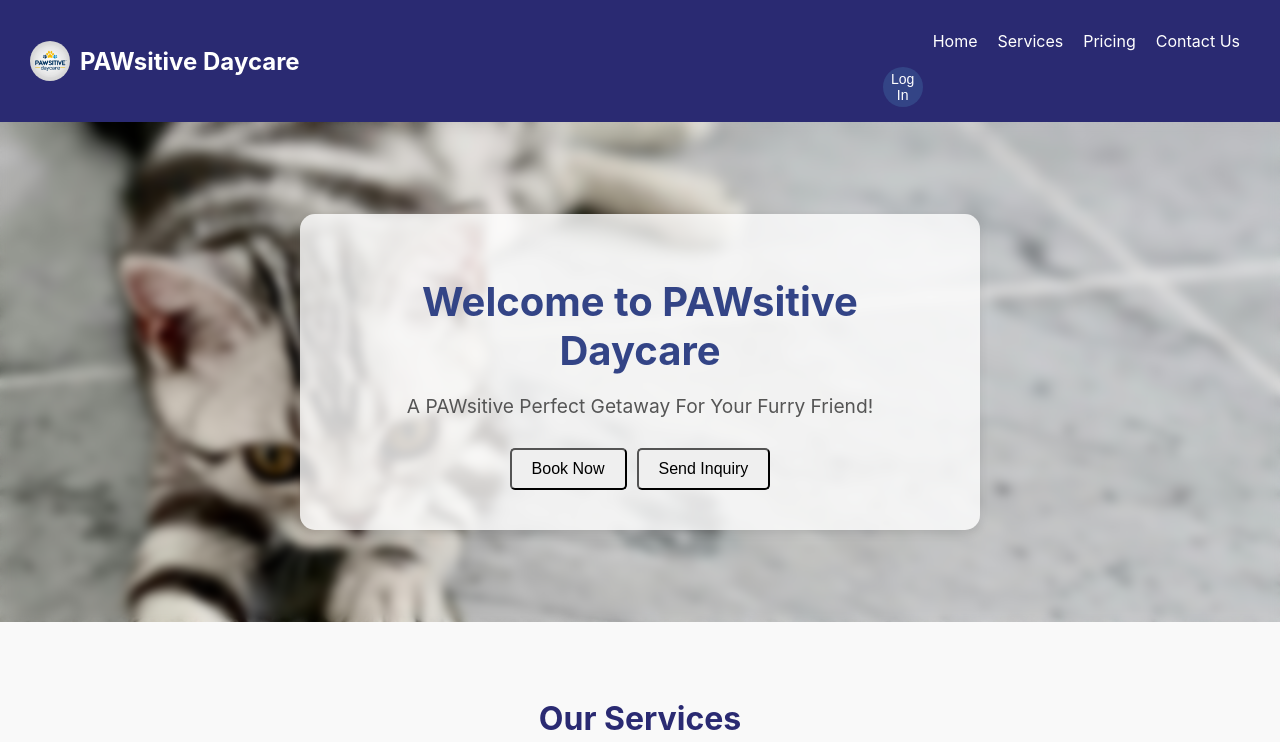
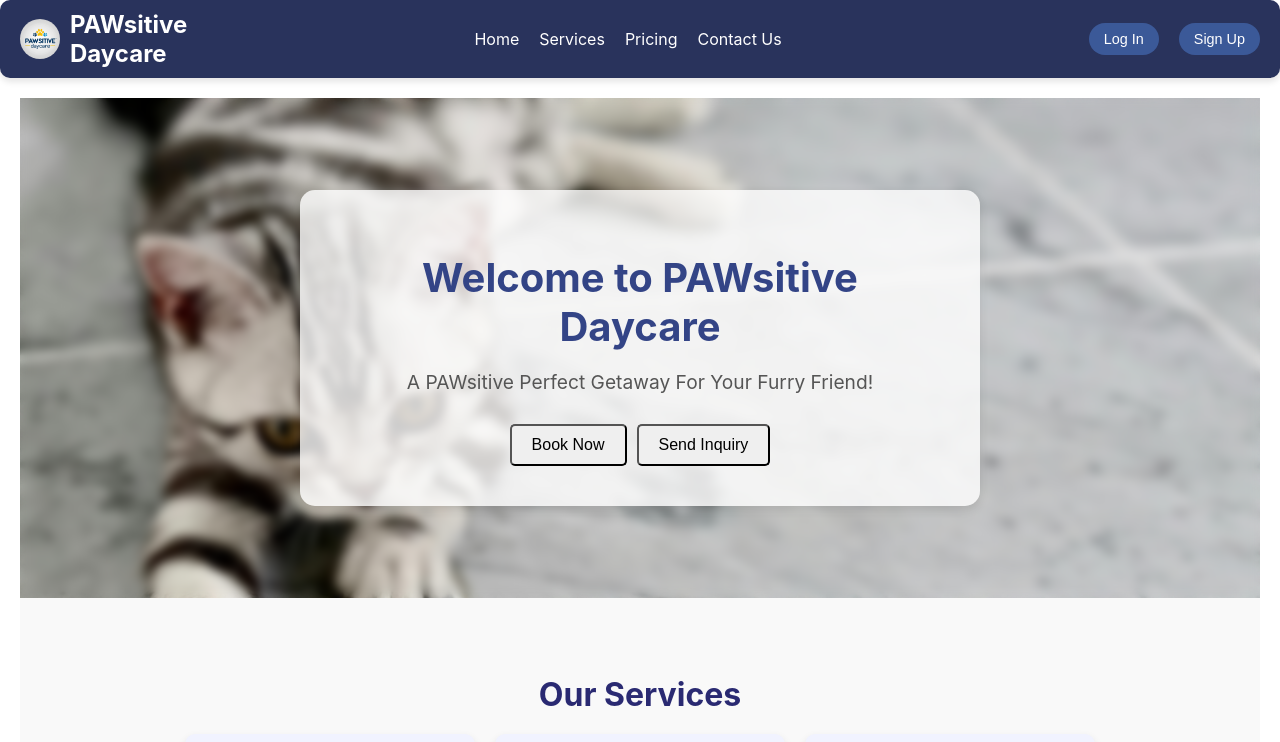
Before and after one commit to pawsitive-daycare/Client, a React (Create React App) app in the folder pawsitivedaycare/: page / in a window 1280 px wide. Shown: the top 742 px of the page. Built offline with nearby package versions, Linux system fonts and the light colour scheme.

Commit message:
cleaned up the navbar and footer

```diff
--- a/pawsitivedaycare/src/App.js
+++ b/pawsitivedaycare/src/App.js
@@ -7,9 +7,9 @@ import "./App.css";
 
 function App() {
     return (
-        <div className="App">
+        <div className="page-container">
             <Navbar />
-            <main>
+            <main className="content">
                 <Hero />
                 <Services />
             </main>
--- a/pawsitivedaycare/src/components/Footer.css
+++ b/pawsitivedaycare/src/components/Footer.css
@@ -1,17 +1,19 @@
 .footer {
-  background-color: #2a2a72;
+  background-color: #29335C;
   color: white;
   text-align: center;
   padding: 20px 10px;
   position: relative;
   margin: 0;
+  box-shadow: 0 4px 6px rgba(0, 0, 0, 0.1);
+  border-radius: 10px;
 }
 
 .social-media {
   display: flex;
   justify-content: center; /* Center the icons horizontally */
   gap: 25px; /* Space between the icons */
-  margin-bottom: 10px;
+  margin-bottom: 0px;
 }
 
 .social-icon {
--- a/pawsitivedaycare/src/components/Navbar.css
+++ b/pawsitivedaycare/src/components/Navbar.css
@@ -2,88 +2,96 @@
     display: flex;
     justify-content: space-between; /* Spread out the content */
     align-items: center; /* Align items vertically */
-    background: #2a2a72;
+    background: #29335C;
     color: white;
-    padding: 15px 30px;
+    padding: 10px 20px;
+    box-shadow: 0 4px 6px rgba(0, 0, 0, 0.1);
+    border-radius: 10px;
   }
 
-  .navbar .menu {
+  /* Links and Button Wrapper */
+.nav-content {
+  display: flex;
+  align-items: center; /* Align links and button vertically */
+  justify-content: flex-end; /* Push links and button to the right */
+  flex: 1; /* Take remaining space after logo */
+}
+
+  .nav-links {
     display: flex;
-    list-style-type: none;
+    list-style: none;
+    gap: 20px; /* Space between links */
     margin: 0;
     padding: 0;
-    gap: 30px; /* Space between the navigation items */
-    flex-grow: 1; /* Allow the menu to take up available space */
+    flex: 1; /* Push the Log In button to the far right */
+    justify-content: center; /* Center the links */
   }
 
-  .navbar .menu li {
-    font-size: 1rem; /* Font size for the navigation items */
+  .nav-links li {
+    display: inline-block;
   }
 
-  .navbar .menu li a {
+  .nav-links li a {
+    text-decoration: none;
     color: white;
-    text-decoration: none;
-    font-weight: 500;
+    font-size: 1rem;
     transition: color 0.3s ease;
   }
 
-  .navbar .cta-buttons {
-    display: flex;
-    align-items: center; /* Align buttons horizontally */
-    gap: 20px; /* Space between the buttons */
+  .nav-links a:hover {
+    color: #ffc107; /* Change color on hover */
   }
 
-  .navbar .menu li a:hover {
-    color: #ff6f61; /* Change color on hover */
-  }
-
-  .nav-links ul {
-    display: flex;
-    list-style: none;
-  }
-
-  .nav-links ul li {
-    margin: 0 10px;
-  }
-
-  .nav-links ul li a {
+  .login-btn {
+    background-color: #3b5998;
     color: white;
-    text-decoration: none;
-  }
-
-  .navbar .cta-buttons {
-    display: flex;
-    align-items: center; /* Align buttons vertically on the same line */
-    gap: 20px; /* Space between the buttons */
-  }
-
-  .navbar .login-btn {
-    background-color: #334486; /* Blue background */
-    color: white;
-    padding: 8px 18px; /* Adjust padding for smaller size */
     border: none;
-    border-radius: 50%; /* Make it circular */
-    font-size: 0.875rem; /* Smaller font size */
-    width: 40px; /* Set width and height for a circular button */
-    height: 40px;
-    display: flex;
-    align-items: center;
-    justify-content: center;
+    border-radius: 20px;
+    padding: 8px 15px;
+    font-size: 0.9rem;
     cursor: pointer;
+    margin-left: 20px; /* Add space between links and button */
     transition: background-color 0.3s ease;
   }
 
-  .navbar .login-btn:hover {
-    background-color: #ff6f61; /* Change to a red color on hover */
+  .login-btn:hover {
+    background-color: #2a468c; /* Change to a red color on hover */
   }
 
-  .navbar .logo {
+  .signup-btn {
+    background-color: #3b5998;
+    color: white;
+    border: none;
+    border-radius: 20px;
+    padding: 8px 15px;
+    font-size: 0.9rem;
+    cursor: pointer;
+    margin-left: 20px; /* Add space between links and button */
+    transition: background-color 0.3s ease;
+  }
+
+  .signup-btn:hover {
+    background-color: #2a468c; /* Change to a red color on hover */
+  }
+
+  .logo {
     display: flex;
     align-items: center;
+    text-decoration: none;
+    color: white;
+  }
+
+  .logo img {
+    width: 40px; /* Set a specific width */
+    height: 40px; /* Set a specific height, should be equal to width for a perfect circle */
+    border-radius: 50%; /* Make the image circular */
+    object-fit: cover; /* Ensures the image covers the container without distorting */
+    margin-right: 10px; /* Space between logo and text */
+  }
+
+  .logo span {
     font-size: 1.5rem;
     font-weight: bold;
-    text-decoration: none;
-    color: white;
   }
 
   .hamburger-menu {
@@ -114,24 +122,3 @@
       display: block;
     }
   }
-
-
-  .logo {
-    display: flex;
-    align-items: center;
-    text-decoration: none;
-    color: white;
-  }
-
-  .logo img {
-    width: 40px; /* Set a specific width */
-    height: 40px; /* Set a specific height, should be equal to width for a perfect circle */
-    border-radius: 50%; /* Make the image circular */
-    object-fit: cover; /* Ensures the image covers the container without distorting */
-    margin-right: 10px; /* Space between logo and text */
-  }
-
-  .logo span {
-    font-size: 1.5rem;
-    font-weight: bold;
-  }
--- a/pawsitivedaycare/src/components/Navbar.js
+++ b/pawsitivedaycare/src/components/Navbar.js
@@ -14,21 +14,28 @@ function Navbar() {
         <header className="navbar">
             <a href="#home" className="logo">
                 <img src={logo} alt="PAWsitive Daycare Logo"
-                style={{height: "40px", marginRight: "10px"}}/>PAWsitive Daycare
+                style={{height: "40px", marginRight: "10px"}}/>
+                <span className="brand-name">
+                    <strong>PAWsitive</strong>
+                    <br />
+                    Daycare
+                </span>
             </a>
 
-            <nav className={`nav-links ${menuOpen ? "mobile" : ""}`}>
-                <ul>
+            <nav className={`nav-content ${menuOpen ? "mobile" : ""}`}>
+                <ul className="nav-links">
                     <li><a href="#home">Home</a></li>
                     <li><a href="#services">Services</a></li>
                     <li><a href="#pricing">Pricing</a></li>
                     <li><a href="#contact">Contact Us</a></li>
                 </ul>
-                <div className="nav-button">
                     <button className="login-btn">
                         <span className="login-text">Log In</span>
                     </button>
-                </div>
+                    <button className="signup-btn">
+                        <span className="signup-text">Sign Up</span>
+                    </button>
+
             </nav>
             <button className="hamburger-menu" onClick={toggleMenu}>
                 {menuOpen ? "✖" : "☰"}
```
